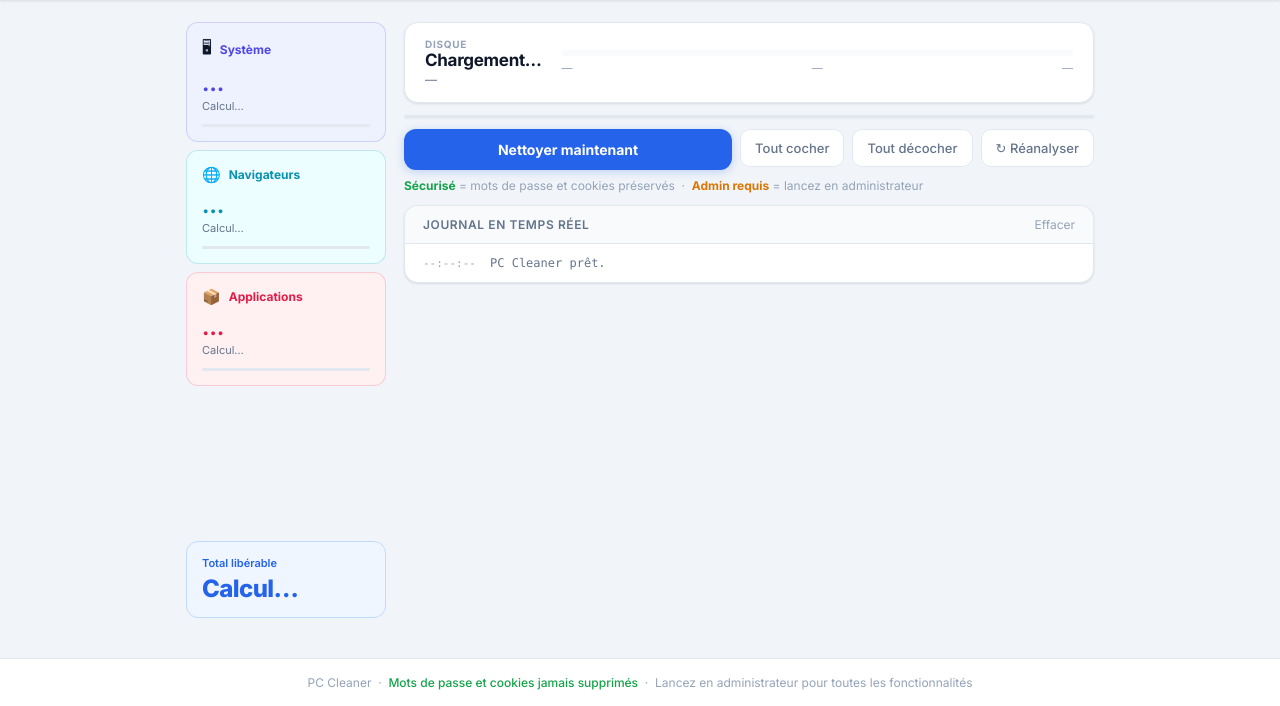
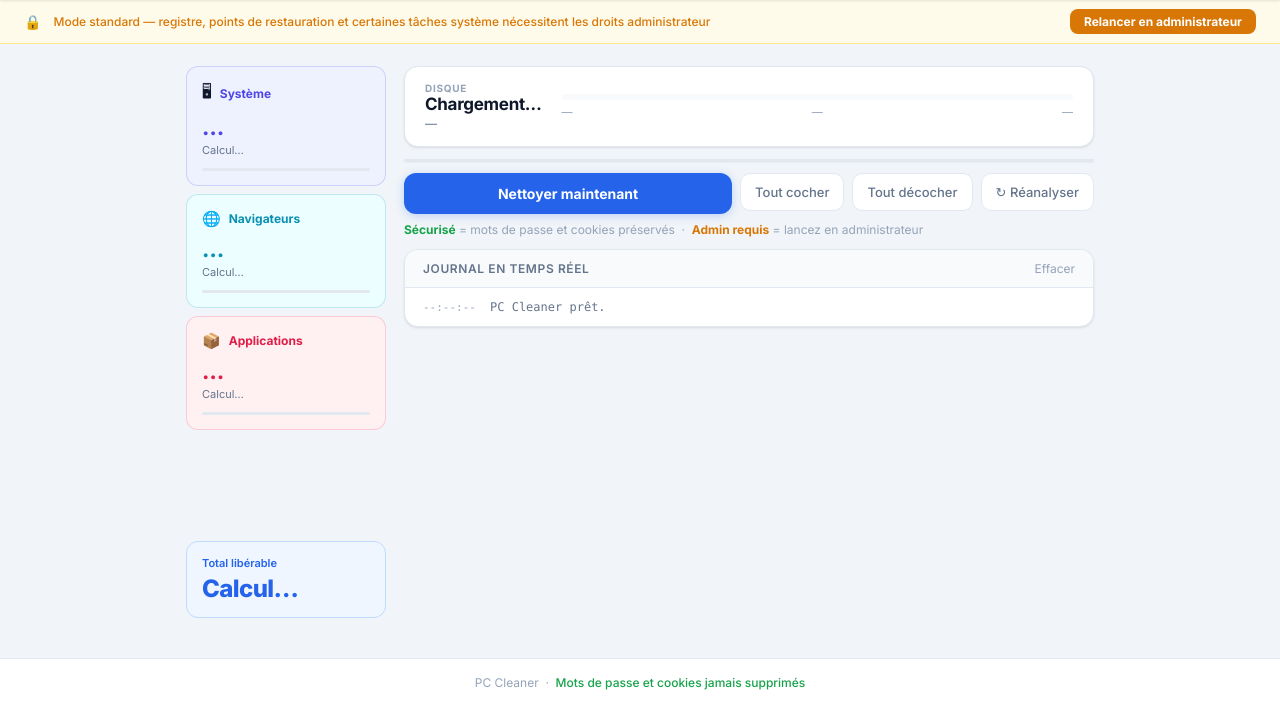
Before and after one commit to ThomasSimoens75012/opencleaner, a Flask app: template templates/index.html in a window 1280 px wide. Shown: the part 94-800 px from the top of the page. Run offline with Flask 3, Linux system fonts and the light colour scheme; the template is opened without the code that fills it, so the values that code supplies are empty; parts of the project's set-up code (start-up, migrations or seed data) failed here and were passed over.

Commit message:
On-demand admin elevation (CCleaner pattern)
- App no longer forces UAC at startup
- Sticky amber banner when running in standard mode with
  "Relancer en administrateur" button
- requireAdmin(fn) helper: wraps admin-only operations,
  shows confirm modal + triggers relaunch if not elevated
- /api/relaunch-admin route: calls ShellExecuteW runas + closes window
- Registry scan and restore point deletion now use requireAdmin()
- IS_ADMIN injected into template for client-side checks

Co-Authored-By: Claude Sonnet 4.6 <noreply@anthropic.com>

```diff
--- a/app.py
+++ b/app.py
@@ -317,6 +317,14 @@ def _run_largefiles(job_id, folder, min_bytes):
         q.put({"type": "done", "msg": f"Erreur : {e}", "freed_bytes": 0, "freed_fmt": "0 o"})
     finally:
         job["done"] = True
+
+
+@app.route("/api/relaunch-admin", methods=["POST"])
+def api_relaunch_admin():
+    if is_admin():
+        return jsonify({"ok": True, "already": True})
+    _relaunch_as_admin()
+    return jsonify({"ok": True})
 
 
 @app.route("/api/restore-points")
@@ -694,12 +702,7 @@ def _run_desktop():
 
 
 if __name__ == "__main__":
-    if not is_admin():
-        print("\n  Droits insuffisants — demande d'élévation UAC...\n")
-        _relaunch_as_admin()
-        raise SystemExit(0)
-
     threading.Thread(target=_scheduler_thread, daemon=True).start()
-    print("\n  PC Cleaner [Administrateur]\n")
-
+    mode = "[Administrateur]" if is_admin() else "[Mode standard]"
+    print(f"\n  PC Cleaner {mode}\n")
     _run_desktop()
--- a/static/app.js
+++ b/static/app.js
@@ -325,6 +325,24 @@ function animateDiskBars() {
   });
 }
 
+// ── Élévation admin ──────────────────────────────────────────────────────────
+function requireAdmin(callback) {
+  if (window.IS_ADMIN) { callback(); return; }
+  showConfirm(
+    "Droits administrateur requis",
+    "Cette fonctionnalité nécessite les droits administrateur. L'application va se relancer avec les droits nécessaires.",
+    async () => {
+      await fetch("/api/relaunch-admin", { method: "POST" });
+      window.close();
+    }
+  );
+}
+
+async function relancerAdmin() {
+  await fetch("/api/relaunch-admin", { method: "POST" });
+  window.close();
+}
+
 // ── Badge santé ───────────────────────────────────────────────────────────────
 async function loadHealthBadge() {
   try {
--- a/static/tools.js
+++ b/static/tools.js
@@ -481,7 +481,11 @@ function fmtBytesTools(b) {
 
 let registryIssues = [];
 
-async function startRegistryScan() {
+function startRegistryScan() {
+  requireAdmin(_startRegistryScan);
+}
+
+async function _startRegistryScan() {
   const logEl    = document.getElementById("reg-log");
   const resultEl = document.getElementById("reg-results");
   const btnEl    = document.getElementById("btn-scan-reg");
@@ -1074,7 +1078,11 @@ function renderRestorePoints(data) {
   });
 }
 
-async function deleteSelectedRestorePoints() {
+function deleteSelectedRestorePoints() {
+  requireAdmin(_deleteSelectedRestorePoints);
+}
+
+async function _deleteSelectedRestorePoints() {
   const checked = [...document.querySelectorAll("#rp-results input[type=checkbox]:checked")];
   if (!checked.length) { showToast("Aucune sélection", "Cochez au moins un point de restauration.", "warn"); return; }
 
--- a/templates/index.html
+++ b/templates/index.html
@@ -669,6 +669,24 @@
     .hm-pct  { font-size: 12px; font-weight: 700; }
 
     /* ══════════════════════════════════════════
+       BANNIÈRE ADMIN
+    ══════════════════════════════════════════ */
+    .admin-banner {
+      background: var(--amber-bg); border-bottom: 1px solid var(--amber-bdr, #fde68a);
+      padding: 9px 24px; display: flex; align-items: center; gap: 12px;
+      font-size: 12px; color: var(--amber);
+    }
+    .admin-banner-icon { font-size: 14px; flex-shrink: 0; }
+    .admin-banner-text { flex: 1; font-weight: 500; }
+    .admin-banner-btn {
+      padding: 5px 14px; background: var(--amber); color: white;
+      border: none; border-radius: 8px; font-size: 12px; font-weight: 700;
+      cursor: pointer; white-space: nowrap; font-family: 'Inter', sans-serif;
+      transition: filter .15s; flex-shrink: 0; overflow: hidden; position: relative;
+    }
+    .admin-banner-btn:hover { filter: brightness(1.1); }
+
+    /* ══════════════════════════════════════════
        FOOTER
     ══════════════════════════════════════════ */
     footer {
@@ -716,6 +734,18 @@
     <button class="tab-btn" onclick="switchTab('planificateur', this)">🕐 Planificateur</button>
   </div>
 </nav>
+
+{% if not is_admin %}
+<div class="admin-banner" id="admin-banner">
+  <span class="admin-banner-icon">🔒</span>
+  <span class="admin-banner-text">Mode standard — registre, points de restauration et certaines tâches système nécessitent les droits administrateur</span>
+  <button class="admin-banner-btn" onclick="relancerAdmin()">Relancer en administrateur</button>
+</div>
+{% endif %}
+
+<script>
+  const IS_ADMIN = {{ 'true' if is_admin else 'false' }};
+</script>
 
 <!-- ══════════════════ ONGLET NETTOYAGE ══════════════════ -->
 <div id="tab-nettoyage" class="tab-panel active">
@@ -1137,9 +1167,6 @@
 <!-- ── Footer ── -->
 <footer>
   PC Cleaner &nbsp;·&nbsp; <span>Mots de passe et cookies jamais supprimés</span>
-  {% if not is_admin %}
-  &nbsp;·&nbsp; Lancez en administrateur pour toutes les fonctionnalités
-  {% endif %}
 </footer>
 
 <script>
```
